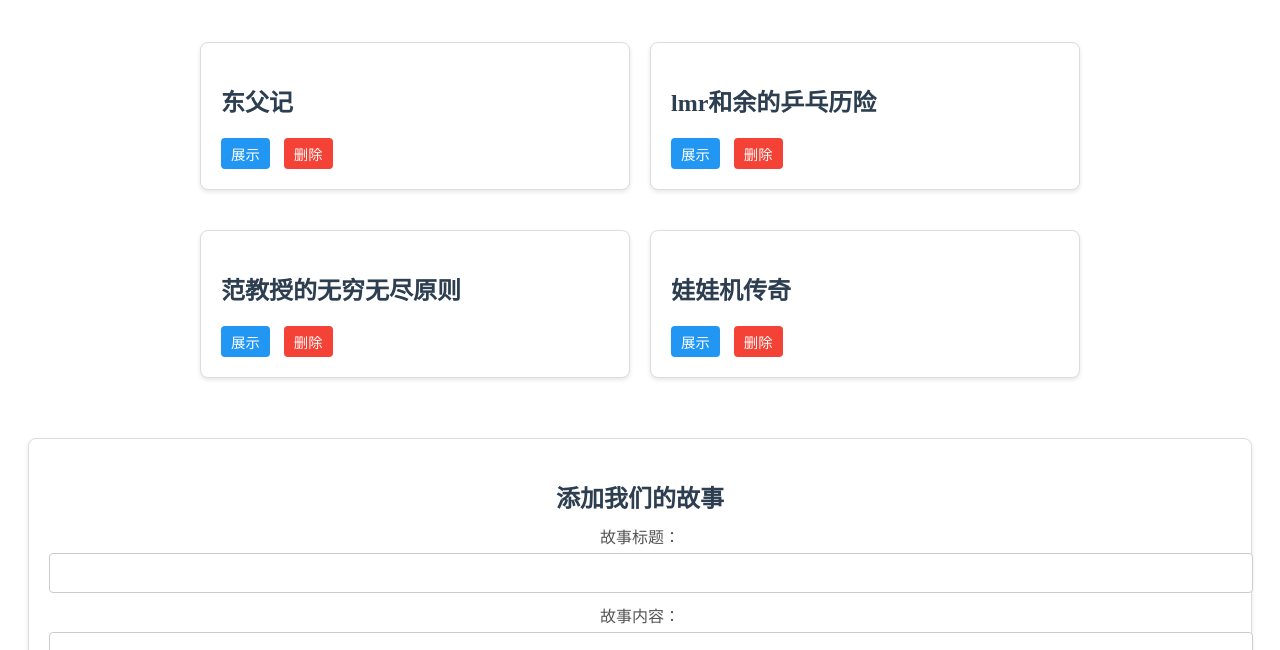
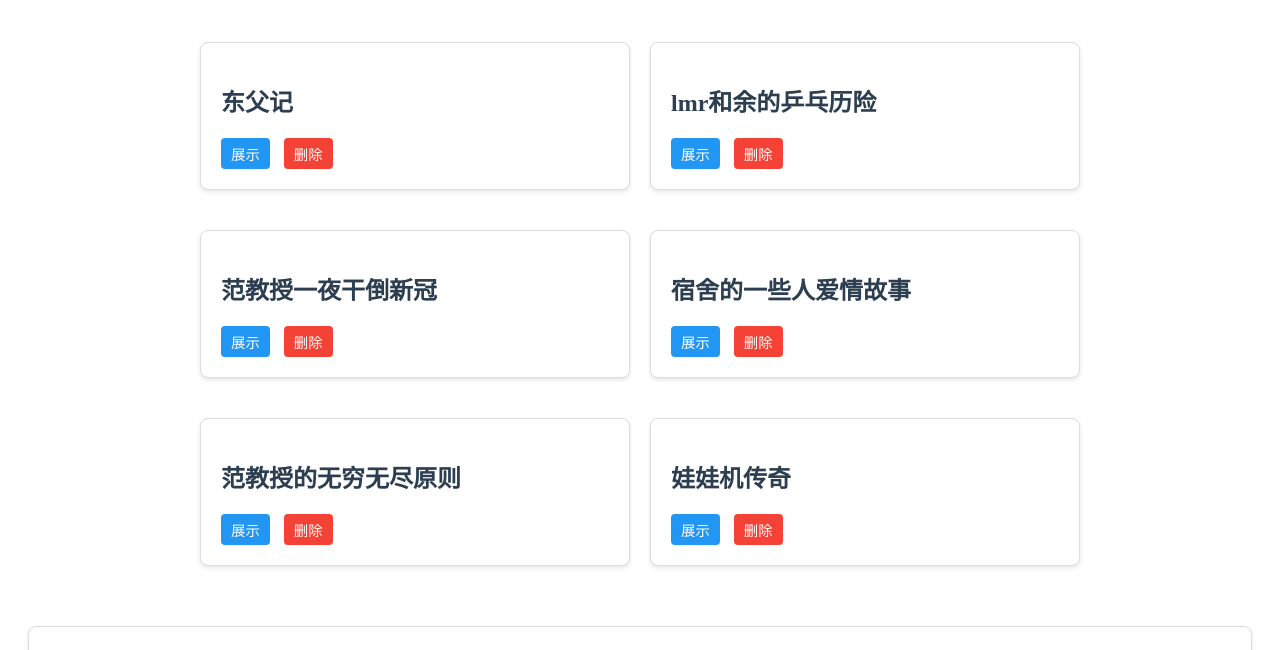
Before and after one commit to feng-lan-17/407place.io, a website: page story.html in a window 1280 px wide. Shown: the part 450-1100 px from the top of the page. Drawn offline with Linux system fonts and the light colour scheme; a web font is replaced by a local one.

Commit message:
Update story.html

```diff
--- a/story.html
+++ b/story.html
@@ -48,6 +48,18 @@
         <button class="toggle-story">展示</button>
         <button class="delete-story">删除</button>
     </article>
+     <article class="story">
+        <h2>范教授一夜干倒新冠</h2>
+        <p class="story-content">众所周知，范教授非一般人也，不仅智力非凡，身体也异于凡人.那一夜的范教授睡得很沉。但是我们知道范教授只是在睡梦中激烈斗争。第二天，范宇果然完好如初。</p>
+        <button class="toggle-story">展示</button>
+        <button class="delete-story">删除</button>
+    </article>
+    <article class="story">
+        <h2>宿舍的一些人爱情故事</h2>
+        <p class="story-content">这里点名表扬三个男人，就不多说了，睁眼闭眼懂的都懂</p>
+        <button class="toggle-story">展示</button>
+        <button class="delete-story">删除</button>
+    </article>
  <article class="story">
         <h2>范教授的无穷无尽原则</h2>
         <p class="story-content">黄问无穷，范曰：“无穷无尽为无穷”，黄曰：“请问其目。”范曰：“譬如跑步，初四五圈，腿酸不能止，坚持不懈，则腿麻似非己所有，即可无穷无尽跑之矣。”黄曰：“黄虽不敏，请事斯语矣。”——《范语》</p>
```
